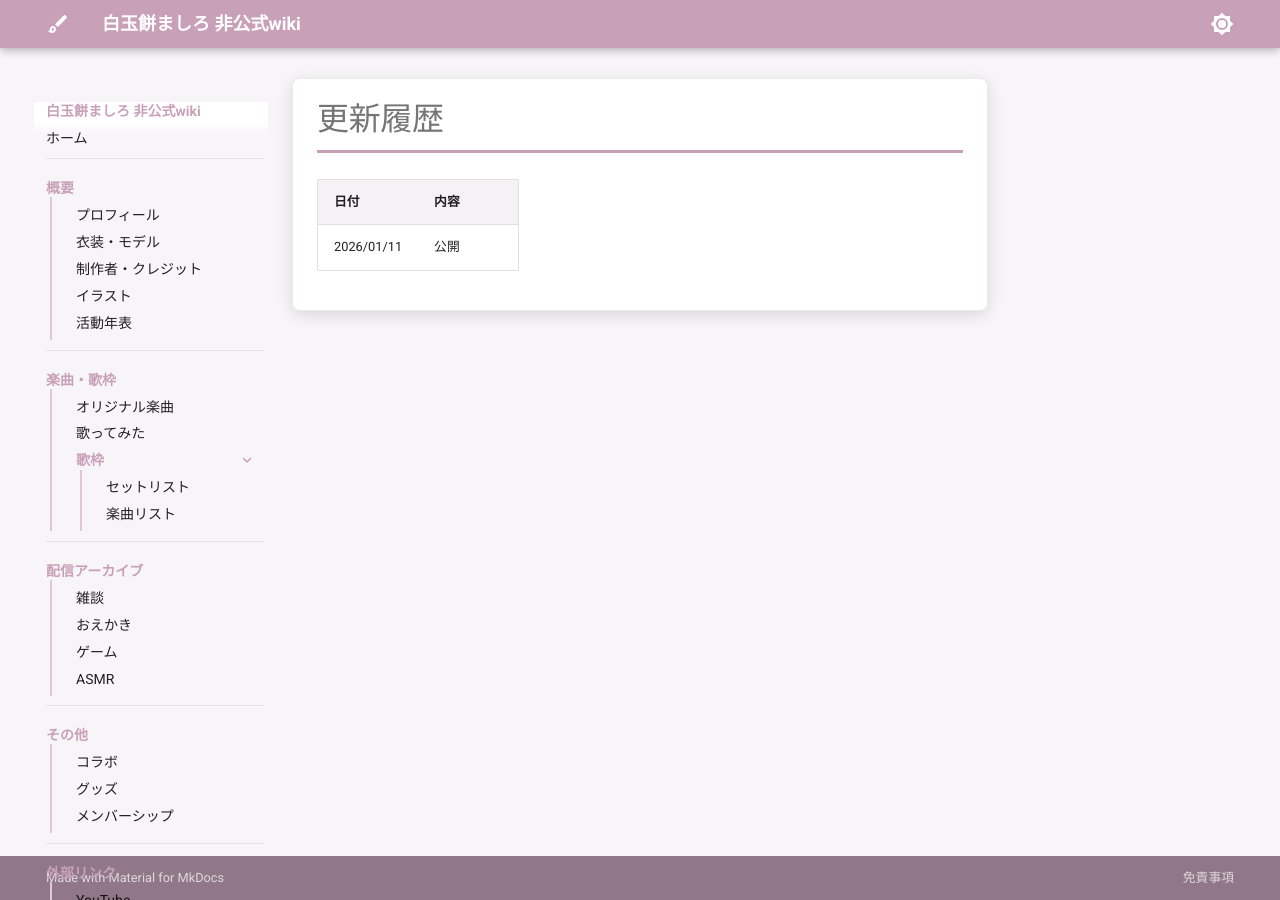
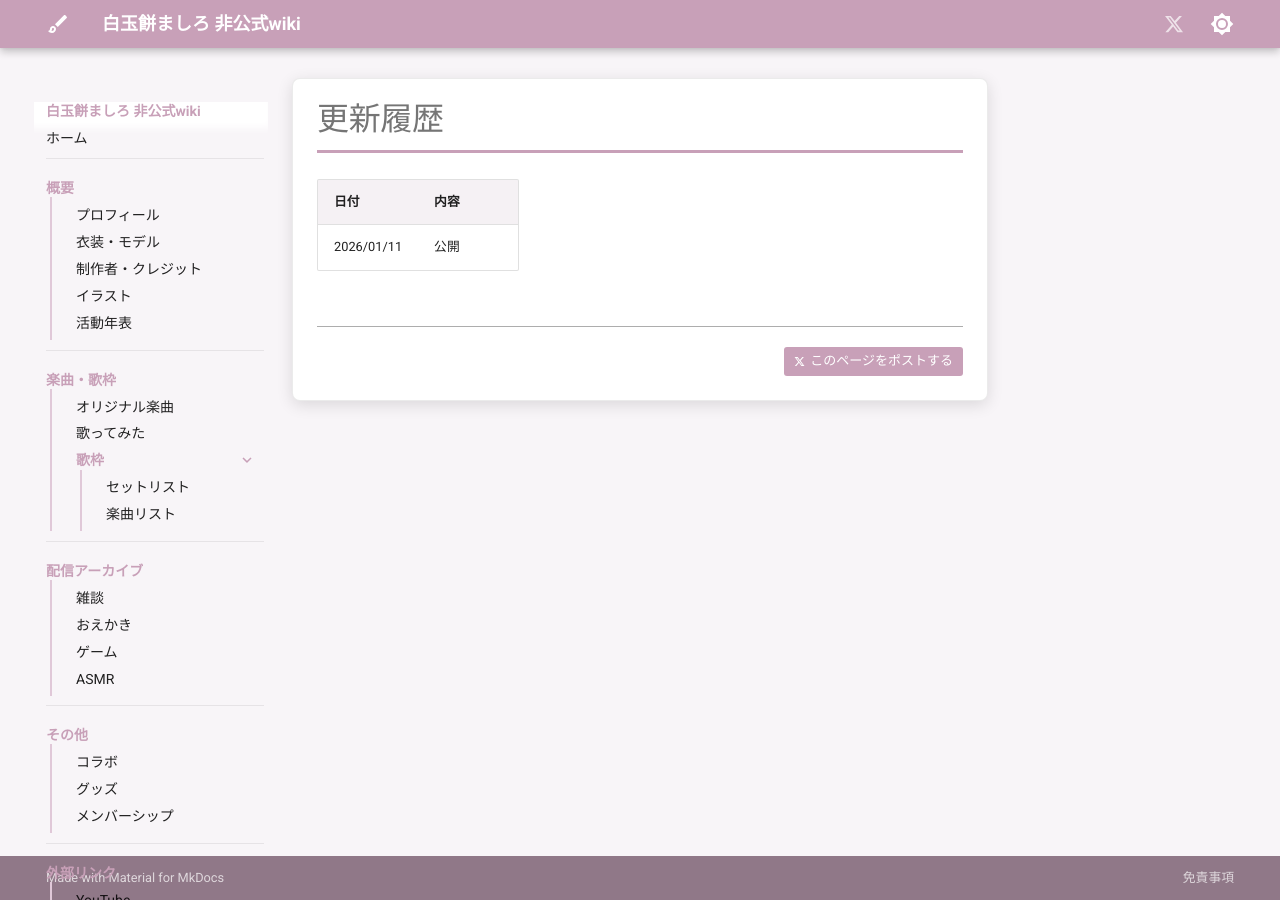
Before and after one commit to ameyamatmk/shiratamamochi-mashiro-unofficial-wiki, an MkDocs documentation site: the page built from docs/changelog.md, in a window 1280 px wide. Built offline with MkDocs 1.6.1 and Material for MkDocs 9.7.7, drawn with Linux system fonts in a browser that asks for light colours; comment, search, counter and statistics services are not loaded.

Commit message:
share button

```diff
--- /dev/null
+++ b/docs/javascripts/header-share.js
@@ -0,0 +1,38 @@
+// ヘッダーにホームリンクシェアアイコンを追加
+function addHeaderShareIcon() {
+  // 既に追加済みなら何もしない
+  if (document.querySelector('.header-share-icon')) return
+
+  // ダークモード切り替えボタンの親要素を取得
+  const headerOptions = document.querySelector('.md-header__option')
+  if (!headerOptions) return
+
+  // シェアリンクを作成
+  const shareUrl = encodeURIComponent(window.siteConfig?.siteUrl || window.location.origin)
+  const shareText = encodeURIComponent(window.siteConfig?.siteName || document.title)
+  const tweetUrl = `https://x.com/intent/tweet?url=${shareUrl}&text=${shareText}`
+
+  // アイコンリンク要素を作成
+  const shareLink = document.createElement('a')
+  shareLink.href = tweetUrl
+  shareLink.target = '_blank'
+  shareLink.rel = 'noopener noreferrer'
+  shareLink.className = 'header-share-icon'
+  shareLink.title = 'Xでシェア'
+  shareLink.innerHTML = `
+    <svg xmlns="http://www.w3.org/2000/svg" viewBox="0 0 512 512" width="20" height="20">
+      <path d="M389.2 48h70.6L305.6 224.2 487 464H345L233.7 318.6 106.5 464H35.8L200.7 275.5 26.8 48H172.4L272.9 180.9 389.2 48zM364.4 421.8h39.1L151.1 88h-42L364.4 421.8z" fill="currentColor"/>
+    </svg>
+  `
+
+  // ダークモード切り替えの前に挿入
+  headerOptions.insertBefore(shareLink, headerOptions.firstChild)
+}
+
+// 初回ロード時
+document.addEventListener('DOMContentLoaded', addHeaderShareIcon)
+
+// instant loading対応（Material for MkDocs）
+if (typeof document$ !== 'undefined') {
+  document$.subscribe(addHeaderShareIcon)
+}
--- a/docs/stylesheets/custom.css
+++ b/docs/stylesheets/custom.css
@@ -181,3 +181,65 @@
 .md-nav--secondary .md-nav__item:last-child {
   border-bottom: none;
 }
+
+/* =========================================
+   X(Twitter) シェアボタン
+   ========================================= */
+
+.share-button {
+  display: flex;
+  justify-content: flex-end;
+  margin-top: 2rem;
+  padding-top: 1rem;
+  border-top: 1px solid var(--md-default-fg-color--lighter);
+}
+
+.share-button__link {
+  display: inline-flex;
+  align-items: center;
+  gap: 0.25rem;
+  padding: 0.2rem 0.5rem;
+  background: var(--md-primary-fg-color);
+  color: #fff !important;
+  border-radius: 3px;
+  font-size: 0.65rem;
+  font-weight: 500;
+  text-decoration: none !important;
+  transition: background 0.2s ease, transform 0.1s ease;
+}
+
+.share-button__link:hover {
+  background: var(--md-primary-fg-color--dark);
+  transform: translateY(-1px);
+}
+
+.share-button__link:active {
+  transform: translateY(0);
+}
+
+.share-button__icon {
+  flex-shrink: 0;
+}
+
+/* =========================================
+   ヘッダー X シェアアイコン
+   ========================================= */
+
+.header-share-icon {
+  display: flex;
+  align-items: center;
+  justify-content: center;
+  width: 2.4rem;
+  height: 2.4rem;
+  color: currentColor;
+  opacity: 0.7;
+  transition: opacity 0.2s ease;
+}
+
+.header-share-icon:hover {
+  opacity: 1;
+}
+
+.header-share-icon svg {
+  display: block;
+}
--- a/mkdocs.yml
+++ b/mkdocs.yml
@@ -102,5 +102,6 @@ extra_css:
 
 extra_javascript:
   - javascripts/external-links.js
+  - javascripts/header-share.js
   - https://platform.twitter.com/widgets.js
   - javascripts/twitter-widgets.js
--- a/overrides/main.html
+++ b/overrides/main.html
@@ -11,4 +11,24 @@
   <!-- Twitter Card -->
   <meta name="twitter:card" content="summary">
   <meta name="twitter:site" content="@umamochi_shiro">
+
+  <!-- Share button config -->
+  <script>
+    window.siteConfig = {
+      siteUrl: "{{ config.site_url }}",
+      siteName: "{{ config.site_name }}"
+    };
+  </script>
 {% endblock %}
+
+{% block content %}
+{{ super() }}
+<div class="share-button">
+  <a href="https://x.com/intent/tweet?url={{ page.canonical_url | urlencode }}&text={{ page.title | urlencode }} - {{ config.site_name | urlencode }}" target="_blank" rel="noopener noreferrer" class="share-button__link">
+    <svg class="share-button__icon" xmlns="http://www.w3.org/2000/svg" viewBox="0 0 512 512" width="11" height="11" aria-hidden="true">
+      <path d="M389.2 48h70.6L305.6 224.2 487 464H345L233.7 318.6 106.5 464H35.8L200.7 275.5 26.8 48H172.4L272.9 180.9 389.2 48zM364.4 421.8h39.1L151.1 88h-42L364.4 421.8z" fill="currentColor"/>
+    </svg>
+    <span>このページをポストする</span>
+  </a>
+</div>
+{% endblock %}
```
